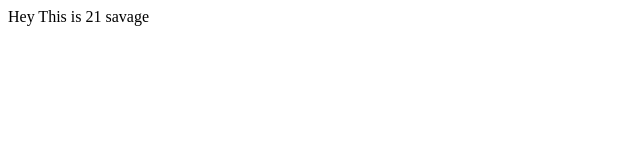
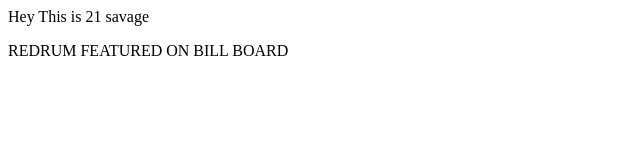
Before and after one commit to Sourabh9041/Github_Demo2, a plain HTML site: page index.html in a window 1280 px wide. Shown: the whole page, without its empty margins (0-640 px from the left). Drawn offline with Linux system fonts and the light colour scheme.

Commit message:
Add Redrum

```diff
--- a/index.html
+++ b/index.html
@@ -1 +1,2 @@
 <p>Hey This is 21 savage</p>
+<p> REDRUM FEATURED ON BILL BOARD</p>
```
